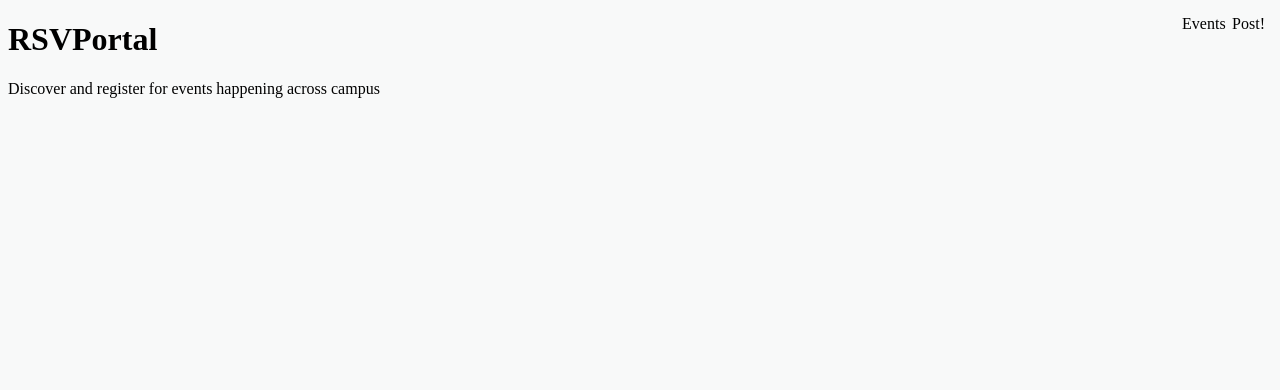
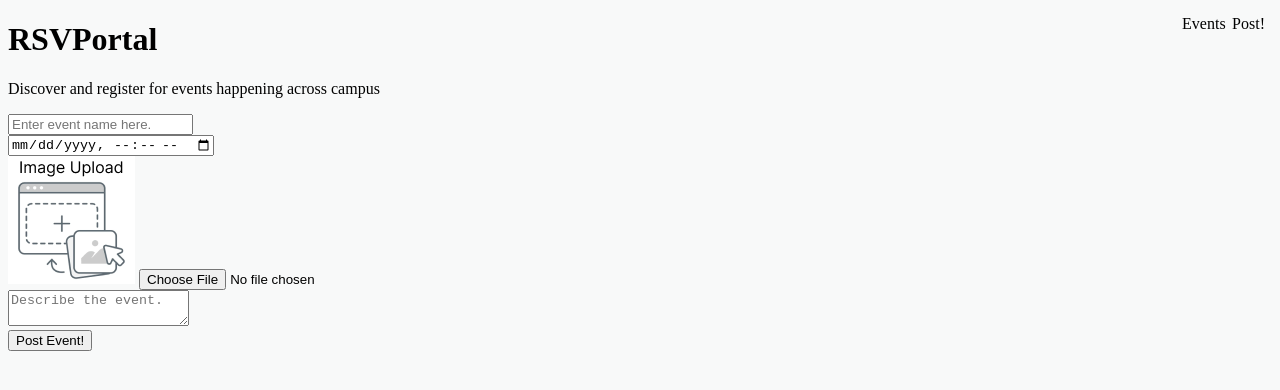
Before and after one commit to caileymm/rsvportal, a plain HTML site: page index.html in a window 1280 px wide. Both pictures are taken after a click on the element "Post!". Drawn offline with Linux system fonts and the light colour scheme.

Commit message:
post page features added

```diff
--- a/index.html
+++ b/index.html
@@ -44,9 +44,24 @@
         </div>
 
         <!-- post page -->
-        <div id="post-page" class="tab">
+        <div id="post-page" class="tab" hidden>
             <div class="events-container">
-                <!-- tab  -->
+                <div class="event-input">
+                    <div class="title-input">
+                        <input type="text" id="title" placeholder="Enter event name here."/>
+                    </div>
+                    <div class="date-time-input">
+                        <input type="datetime-local" id="date-time"/>
+                    </div>
+                    <div class="image-upload">
+                        <img src="img_upload.png" alt="Click to upload image" id="image" onclick="fileInput()">
+                        <input type="file" id="file-input" accept="image/*" onchange="replaceImage(event)">
+                    </div>
+                    <div class="description-input">
+                        <textarea id="description" placeholder="Describe the event."></textarea>
+                    </div>
+                    <button class="post-button" type="button">Post Event!</button>
+                </div>
             </div>
         </div>
     </body>
--- a/script.js
+++ b/script.js
@@ -42,3 +42,19 @@ function incRSVPCount(button) {
 
   button.textContent = "RSVPed!";
 }
+
+// image upload feature
+function fileInput() {
+  document.getElementById('file-input').click();
+}
+function replaceImage(event) {
+  const file = event.target.files[0];
+  if (file) {
+    const reader = new FileReader();
+    reader.onload = function() {
+      const output = document.getElementById('image');
+      output.src = reader.result;
+    };
+    reader.readAsDataURL(file);
+  }
+}
```
Also changed, not shown: img_upload.png (added).
